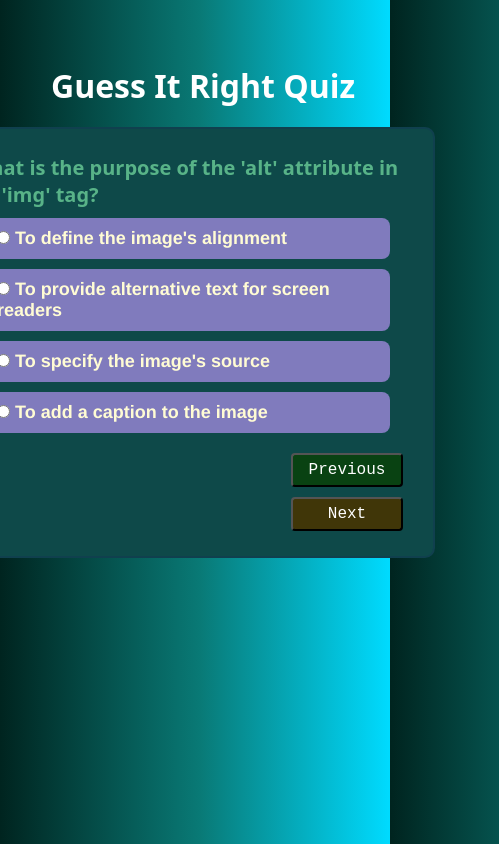
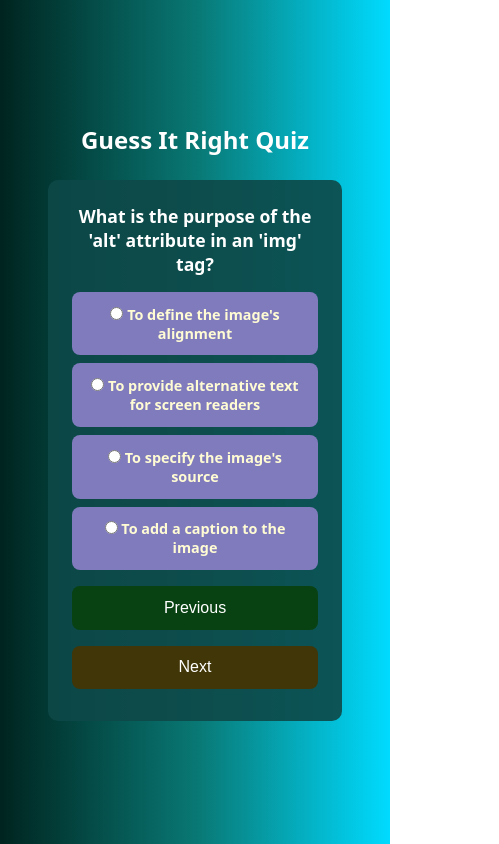
Before and after one commit to JehaanMandal/Guess-It-Right-Quiz, a plain HTML site: page index.html in a window 390 px wide. Both pictures are taken after a click on the button "Start Quiz". Shown: the whole page, 499 px wide, since content can reach past the window. Drawn offline with Linux system fonts and the light colour scheme.

Commit message:
updated style.css

```diff
--- a/style.css
+++ b/style.css
@@ -1,130 +1,158 @@
-*{
+
+* {
   margin: 0;
   padding: 0;
   box-sizing: border-box;
 }
-body{
-    background: rgb(0,36,31);
-    background: linear-gradient(90deg, rgba(0,36,31,1) 0%, rgba(9,121,117,1) 51%, rgba(0,219,255,1) 100%);
+
+body {
+  background: linear-gradient(90deg, rgba(0, 36, 31, 1) 0%, rgba(9, 121, 117, 1) 51%, rgba(0, 219, 255, 1) 100%);
   color: white;
   font-family: system-ui, 'Open Sans', 'Helvetica Neue', sans-serif;
   height: 100vh;
+  display: flex;
+  justify-content: center;
+  align-items: center;
+  padding: 1rem;
+}
+
+.container {
+  text-align: center;
+  padding: 2rem;
+  width: 100%;
+  max-width: 800px;
+}
+
+h1 {
+  margin-bottom: 1.5rem;
+  font-size: 2rem;
+}
+
+.box {
+  background-color: rgba(14, 73, 73, 0.9);
+  border-radius: 10px;
+  padding: 2rem;
   width: 100%;
 }
-.container{
-    display: flex;
-    justify-self: center;
-    flex-direction: column;
-    padding: 4rem;
 
-}
-.box{
-    display: flex;
-    border: 2px solid rgb(16, 64, 78);
-    height: auto;
-    width: 30rem;
-    padding: 25px;
-    justify-content: center;
-    background-color: rgb(87, 43, 113);
-    border-radius: 10px;
-    background-color: rgb(14, 73, 73);
-
-}
-h1{
-    margin-left: 6rem;
-    margin-bottom: 20px;
-
+#questions {
+  margin-bottom: 1rem;
+  font-size: 1.2rem;
 }
 
-#steps{
-    width: 9rem;
-    margin-top: -2rem;
-    margin-left: 2rem;
+#option {
+  list-style: none;
+  padding: 0;
 }
 
-#total{
-    margin-right: 7px;
-    background-color: #0e86a4;
-    padding: 5px;
-    border-radius: 3px;
-}
-#questions{
-    margin-bottom: 10px;
-    justify-self: center;
-    color: rgb(88, 179, 136);
-    font-size: 20px;
-}
 li {
-    margin-bottom: 5px;
-    font-size: 18px;
-    font-family:'Franklin Gothic Medium', 'Arial Narrow', Arial, sans-serif;
+  background-color: #807bbd;
+  padding: 1rem;
+  margin: 0.5rem 0;
+  border-radius: 8px;
+  font-weight: bold;
   color: #fffcd4;
-    font-weight: 700;
-    padding: 10px;
-    width: 90%;
-    margin-left: 1rem;
-    margin-bottom: 10px;
-    background-color: #807bbd;
-    border-radius: 8px;
-}
-#option{
-    list-style: none;
+  font-size: 1rem;
 }
 
-button{
-    display: flexbox;
-    color: #fff;
-    padding: 6px;
-    font-family: monospace;
-    border-radius: 4px;
-    margin-right: 1rem;
-    margin-top: 10px;
-    width: 7rem;
+button {
+  background-color: #0e86a4;
+  color: white;
+  border: none;
+  padding: 0.8rem 1.5rem;
+  margin: 0.5rem;
+  border-radius: 8px;
+  cursor: pointer;
+  font-size: 1rem;
+  width: auto;
 }
 
-#prev-btn{
+button:hover {
+  background-color: #064d63;
+}
+
+#prev-btn {
   background-color: rgb(9, 66, 18);
-    font-size: 1rem;
-    margin-left: 20rem;
-    /* display: flex; */
-    justify-content: center;
-    justify-self: end;
 }
-#prev-btn:hover{
+
+#prev-btn:hover {
   background-color: rgb(71, 16, 26);
 }
 
-#next-btn{
+#next-btn {
   background-color: rgb(64, 54, 8);
-    font-size: 1rem;
-    margin-left: 20rem;
-    justify-content: center;
 }
 
-#next-btn:hover{
-    background-color: rgb(32, 10, 65) ;
+#next-btn:hover {
+  background-color: rgb(32, 10, 65);
 }
 
- #start-btn {
-    background-color: rgb(87, 43, 113);
-    font-size: 1rem;
-    text-align: center;
-    margin-left: 4rem;
-}
-
-#start-btn:hover{
-    background-color: rgb(142, 19, 8);
-
-}
-.hidden{
+.hidden {
   display: none;
 }
 
 #answers-container {
-    display: flex;
-    flex-direction: column;
-    align-items: center;
-    justify-content: center;
-    text-align: center;
-    list-style: none;
+  margin-top: 1rem;
+  text-align: left;
+  font-size: 1rem;
+  white-space: normal;
+  max-width: 800px;
+  width: 100%;
+  overflow-y: auto;
+  max-height: 500px;
 }
+
+#answers-container p {
+  margin-bottom: 1rem;
+  padding: 1rem;
+  background-color: rgba(14, 73, 73, 0.9);
+  border-radius: 8px;
+  word-break: break-word;
+  box-sizing: border-box;
+  width: 100%;
+}
+
+#answers-container strong {
+  display: block;
+  margin-bottom: 0.5rem;
+}
+
+#steps {
+  margin-top: 0.5rem;
+  font-size: 0.9rem;
+}
+
+
+
+@media (max-width: 768px) {
+  h1 {
+      font-size: 1.8rem;
+  }
+
+  .box {
+      padding: 1.5rem;
+  }
+
+  button {
+      width: 100%;
+      margin: 0.5rem 0;
+  }
+
+  li {
+      font-size: 0.9rem;
+  }
+}
+
+@media (max-width: 480px) {
+  h1 {
+      font-size: 1.5rem;
+  }
+
+  #questions {
+      font-size: 1.1rem;
+  }
+
+  li {
+      padding: 0.8rem;
+  }
+}
```
Lines whose indentation alone changed are shown as unchanged.
